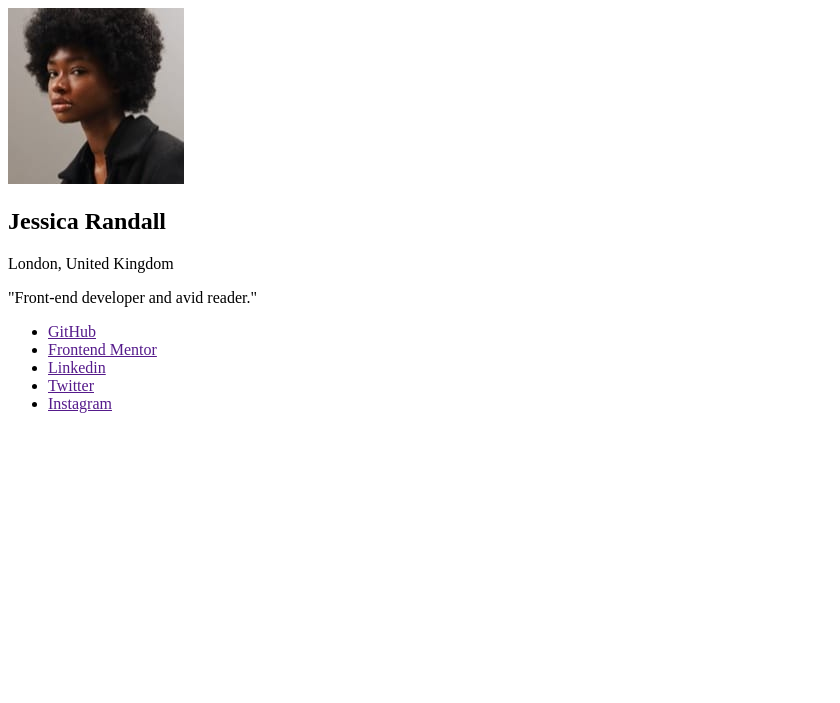
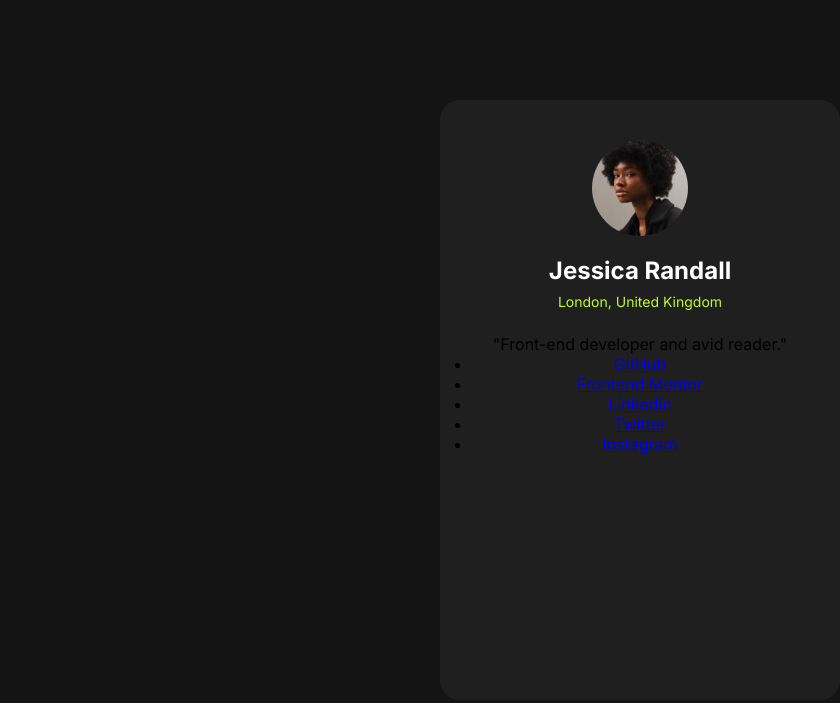
Before and after one commit to fred001-lop/Fronted-Mentor_SocialLinks, a plain HTML site: page index.html in a window 1280 px wide. Shown: the whole page, without its empty margins (0-840 px from the left). Drawn offline with Linux system fonts and the light colour scheme.

Commit message:
Add css & modified html

```diff
--- /dev/null
+++ b/assets/css/styles.css
@@ -0,0 +1,47 @@
+@import url('https://fonts.googleapis.com/css2?family=Fraunces:ital,opsz,wght@0,9..144,100..900;1,9..144,100..900&family=Hanken+Grotesk:ital,wght@0,100..900;1,100..900&family=Inter:ital,opsz,wght@0,14..32,100..900;1,14..32,100..900&family=Krona+One&family=Montserrat:ital,wght@0,100..900;1,100..900&family=Outfit:wght@100..900&family=Young+Serif&display=swap');
+
+
+
+ *{
+    margin: 0;
+    padding: 0;
+    box-sizing: border-box;
+}
+
+body{
+    background-color: hsl(0, 0%, 8%);
+    font-family: 'Inter';
+    display: flex;
+    justify-content: center;
+    align-items: center;
+    height: 100vh;
+}
+
+.container{
+    background-color: hsl(0, 0%, 12%);
+    padding: 2rem;
+    width: 400px;
+    height: 600px;
+    border-radius: 20px;
+    text-align: center;
+}
+
+.img{
+    border-radius: 50%;
+    width: 6rem;
+    margin-top: 0.5rem;
+    object-fit: cover;
+}
+
+.title{
+    color: hsl(0, 0%, 100%);
+    margin-bottom: 0.5rem;
+    margin-top: 1rem;
+    font-size: 1.5rem;
+}
+
+.country{
+    color: hsl(75, 94%, 57%);
+    font-size: 0.875rem;
+    margin-bottom: 1.5rem;
+}
--- a/index.html
+++ b/index.html
@@ -4,26 +4,26 @@
     <meta charset="UTF-8">
     <meta name="viewport" content="width=device-width, initial-scale=1.0">
     <link rel="icon" href="/assets/images/favicon-32x32.png">
+    <link rel="stylesheet" href="/assets/css/styles.css">
     <title>Frontend Mentor | Social links profile</title>
 </head>
 <body>
-    <div class="container">
-        <img src="/assets/images/avatar-jessica.jpeg" alt="Jessica">
-        <section class="sectio1">
-            <h1>Jessica Randall</h1>
-            <p>London, United Kingdom</p>
-            <p>"Front-end developer and avid reader."</p>
+    <main class="container">
+        <img src="/assets/images/avatar-jessica.jpeg" alt="Jessica" class="img">
+        <section class="profile-info">
+            <h1 class="title">Jessica Randall</h1>
+            <p class="country">London, United Kingdom</p>
+            <p class="parag">"Front-end developer and avid reader."</p>
         </section>
-        <nav>
+        <nav class="profile-links">
             <ul>
-                <li><a href="" target="_blank">GitHub</a></li>
-                <li><a href="" target="_blank">Frontend Mentor</a></li>
-                <li><a href="" target="_blank">Linkedin</a></li>
-                <li><a href="" target="_blank">Twitter</a></li>
-                <li><a href="" target="_blank">Instagram</a></li>
+                <li><a href="#" target="_blank">GitHub</a></li>
+                <li><a href="#" target="_blank">Frontend Mentor</a></li>
+                <li><a href="#" target="_blank">Linkedin</a></li>
+                <li><a href="#" target="_blank">Twitter</a></li>
+                <li><a href="#" target="_blank">Instagram</a></li>
             </ul>
-
         </nav>
-    </div>
+    </main>
 </body>
 </html>
```
